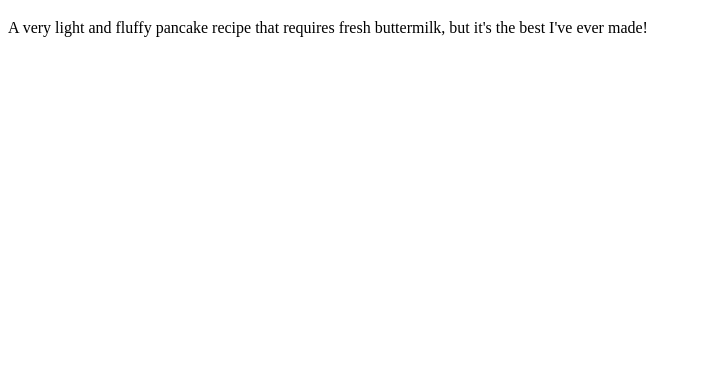
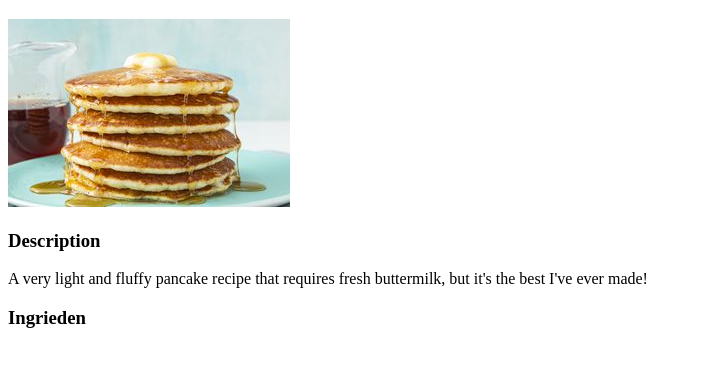
Before and after one commit to Lewisweetch26/new_odin_recipes, a plain HTML site: page recipes/pancake.html in a window 1280 px wide. Shown: the part 61-428 px from the top of the page, without its empty margins (0-701 px from the left). Drawn offline with Linux system fonts and the light colour scheme.

Commit message:
added images to each recipe page and changed the name of images to 'name'.jpg

```diff
--- a/recipes/pancake.html
+++ b/recipes/pancake.html
@@ -7,7 +7,10 @@
 
     <body>
 <h1>Pancake Recipe</h1>
+<img src="../images/pancakes.jpg" alt="buttermilk pancakes">
+<h3>Description</h3>
         <p>A very light and fluffy pancake recipe that requires fresh buttermilk, but it's the best I've ever made!</p>
 
+        <h3>Ingrieden</h3>
     </body>
 </html>
```
Also changed, not shown: recipes/chicken_tacos.html (+2 -0 lines), recipes/cottage_pie.html (+2 -0 lines), images/Chicken_tacos.jpeg (added), images/cottage_pie.jpg (added), images/pancakes.jpg (added).
